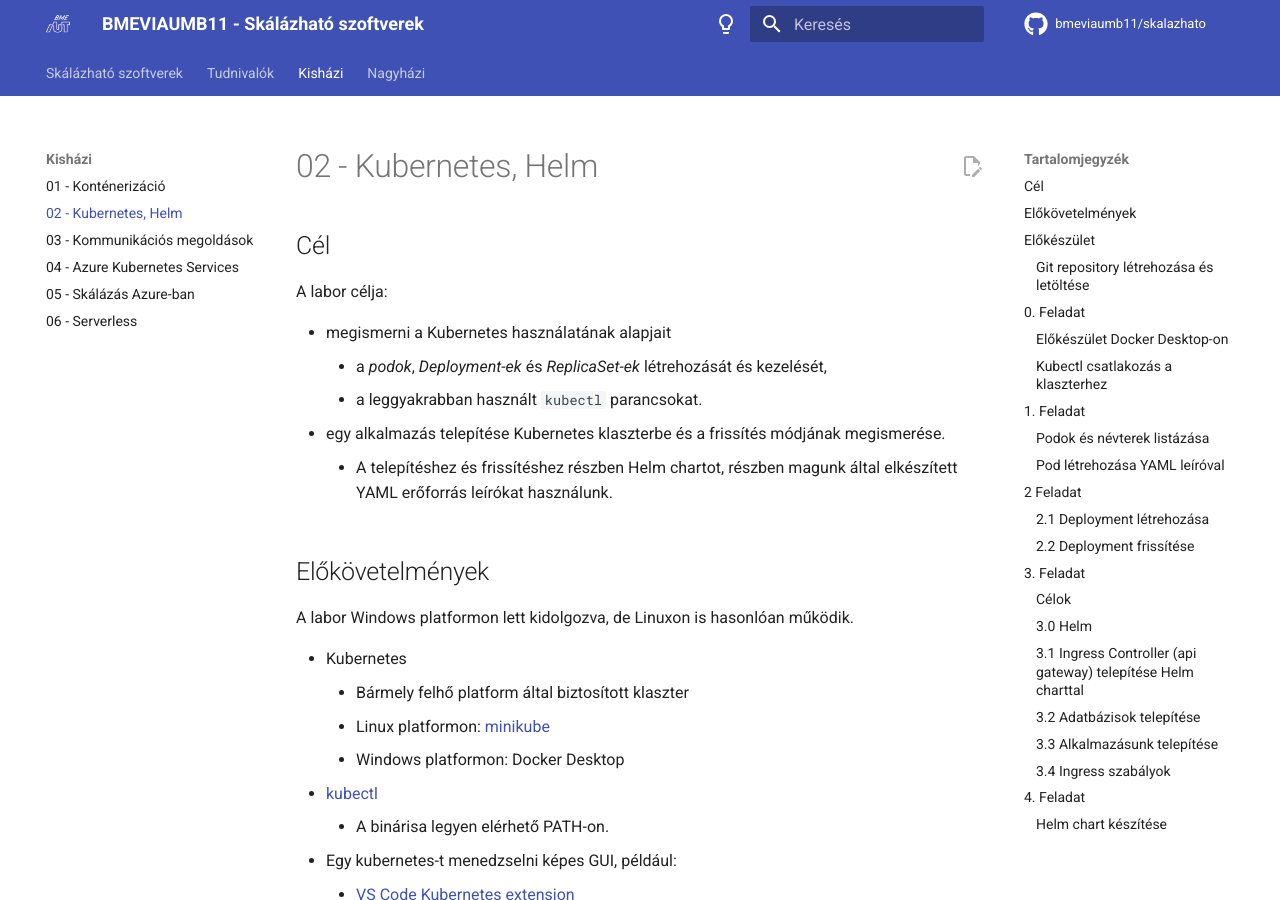
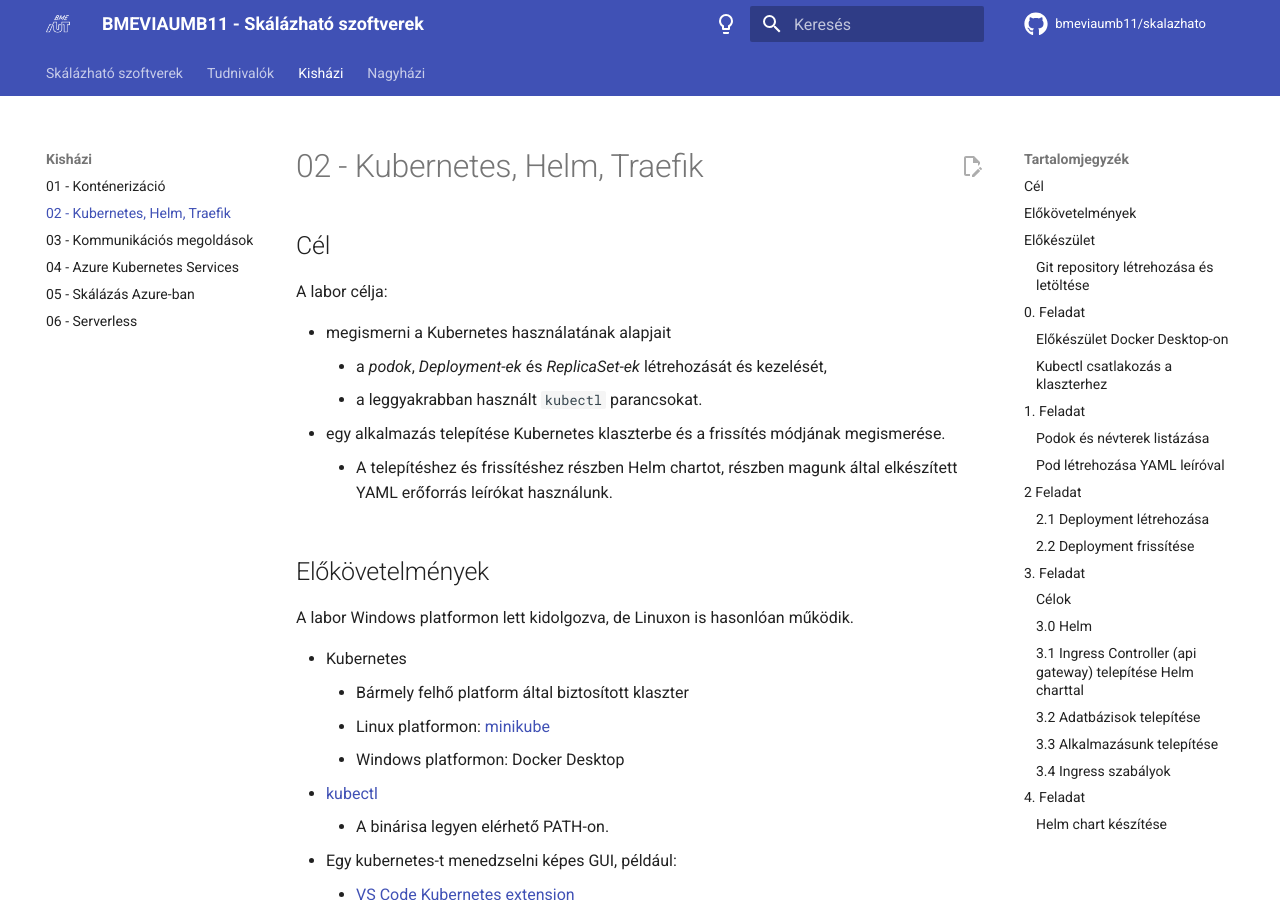
Before and after one commit to bmeviaumb11/skalazhato, an MkDocs documentation site: the page built from docs/homework/02-kubernetes/index.md, in a window 1280 px wide and 900 px high. Built offline with MkDocs 1.6.1 and Material for MkDocs 9.7.7, drawn with Linux system fonts in a browser that asks for light colours; emoji names are drawn with the system emoji font; comment, search, counter and statistics services are not loaded.

Commit message:
Update title to include Traefik

```diff
--- a/docs/homework/02-kubernetes/index.md
+++ b/docs/homework/02-kubernetes/index.md
@@ -2,7 +2,7 @@
 authors: tibitoth
 ---
 
-# 02 - Kubernetes, Helm
+# 02 - Kubernetes, Helm, Traefik
 
 ## Cél
 
```
